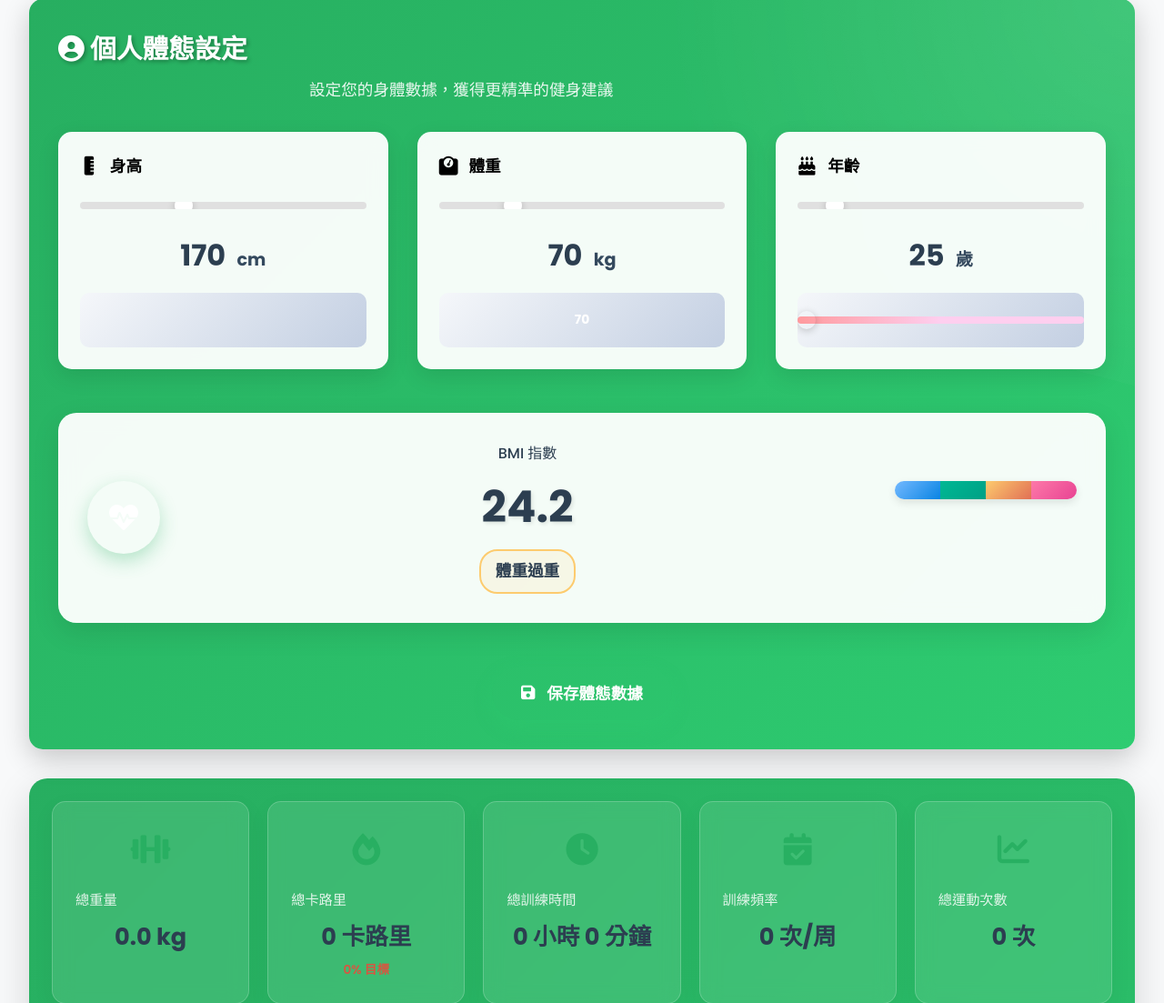
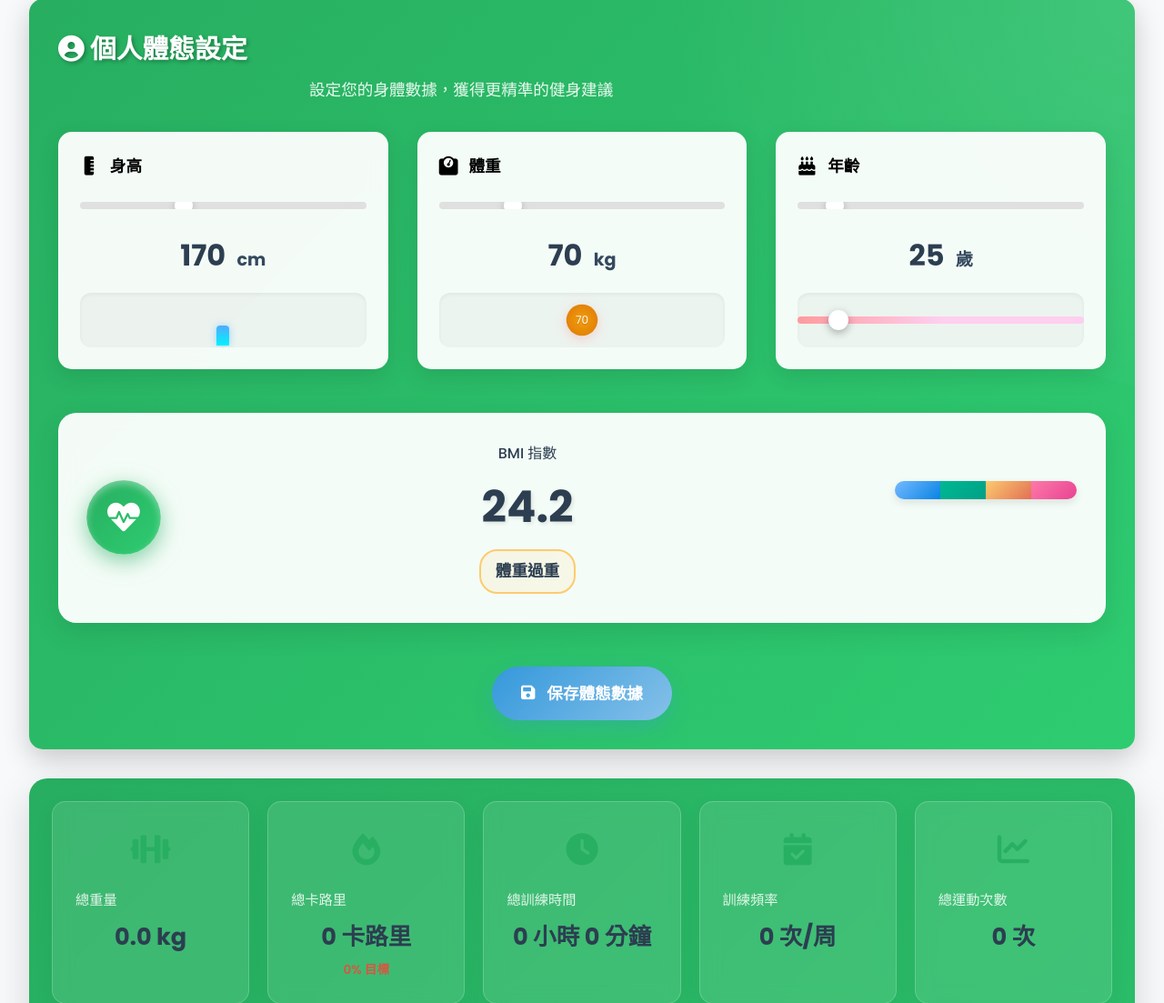
Before and after one commit to git7410kfdy-lab/-ai-fitness-coach, a Flask app: page / in a window 1280 px wide. Shown: the part 1090-2193 px from the top of the page at 91% size. Run offline with Flask 3, Linux system fonts and the light colour scheme; data that the repository does not hold is empty; some libraries are stand-ins or nearby versions.

Commit message:
圖卡修正

```diff
--- a/static/css/index.css
+++ b/static/css/index.css
@@ -2000,29 +2000,60 @@ canvas {
     justify-content: center;
     background: linear-gradient(135deg, #f5f7fa 0%, #c3cfe2 100%);
     border-radius: 10px;
+    background: rgba(0, 0, 0, 0.03);
+    box-shadow: inset 0 2px 4px rgba(0, 0, 0, 0.05); /* 增加凹陷感 */
+    border-radius: 12px;
     position: relative;
     overflow: hidden;
 }
 
 .height-indicator {
-    width: 8px;
-    background: linear-gradient(180deg, var(--primary), var(--secondary));
-    border-radius: 4px;
-    transition: height 0.5s ease;
-    min-height: 20px;
+/* 1. 寬度：確保它像一根柱子，不要只是個點 */
+    width: 14px !important;
+
+    /* 2. 對齊：這是最關鍵的！強制它靠底部對齊 */
+    /* 這樣 JS 的 height: % 才會從下面往上長 */
+    align-self: flex-end;
+
+    /* 3. 外觀：設定顏色與圓角 */
+    background: linear-gradient(180deg, #4facfe 0%, #00f2fe 100%) !important;
+    border-radius: 4px 4px 0 0;
+
+    /* 4. 動畫：讓它長大時有平滑感 */
+    transition: height 0.5s ease-out;
+    box-shadow: 0 0 8px rgba(79, 172, 254, 0.5);
+    border-radius: 4px 4px 0 0;
+
+    /* 5. 補上一點點邊距，讓它不要貼死最底線 */
+    margin-bottom: 2px;
 }
 
 .weight-indicator {
+/* 1. 確保它是個圓球，而不是只有數字 */
     width: 40px;
     height: 40px;
-    background: radial-gradient(circle, var(--primary), var(--secondary));
+    background: radial-gradient(circle, var(--primary), var(--secondary)) !important;
     border-radius: 50%;
-    transition: transform 0.5s ease;
-    display: flex;
+
+    /* 2. 核心修正：確保數字在圓球正中央 */
+    display: flex !important;
     align-items: center;
     justify-content: center;
-    color: var(--white);
-    font-weight: bold;
+
+    /* 3. 動畫與縮放基準 */
+    transition: transform 0.5s cubic-bezier(0.175, 0.885, 0.32, 1.275);
+    transform-origin: center center;
+
+    /* 4. 文字樣式：固定大小，不要跟著球一起變巨大 */
+    background: radial-gradient(circle, #f59e0b, #d97706) !important;
+    color: #ffffff !important;
+    box-shadow: 0 4px 12px rgba(217, 119, 6, 0.3);
+
+    /* 5. 增加陰影，讓這顆球從灰色背景中跳出來 */
+    background: linear-gradient(135deg, #ff9a9e 0%, #fecfef 99%, #fecfef 100%); /* 或者保持你的亮橘 */
+    box-shadow: 0 4px 15px rgba(255, 154, 158, 0.4); /* 加上帶顏色的陰影會更透亮 */
+    font-size: 14px !important;
+    text-shadow: 0 1px 2px rgba(0,0,0,0.2);
 }
 
 .age-indicator {
@@ -2035,15 +2066,27 @@ canvas {
 }
 
 .age-indicator::after {
+/* 核心修正 1：把半透明改成完全不透明的亮白色 */
+    /* 這行能解決你說的「怪怪的」感覺 */
+    background: #FFFFFF !important;
+
+    /* 核心修正 2：加上明顯的陰影，讓它浮出來，有實體感 */
+    box-shadow: 0 3px 10px rgba(0, 0, 0, 0.3) !important;
+
+    /* 核心修正 3：確保它在最前面，不會被紅條壓住 */
+    z-index: 10 !important;
+
+    /* 你原本的定位屬性（保持不動） */
     content: '';
     position: absolute;
-    top: -6px;
-    width: 20px;
-    height: 20px;
-    background: var(--accent);
+    top: 50%;
+    left: var(--age-position, 0%);
+    transform: translate(-50%, -50%);
+    width: 22px; /* 稍微放大一點點，視覺更協調 */
+    height: 22px;
     border-radius: 50%;
-    transition: left 0.5s ease;
-    box-shadow: 0 2px 8px rgba(0, 0, 0, 0.2);
+    transition: left 0.3s ease;
+    cursor: pointer;
 }
 
 /* BMI 顯示卡片 */
@@ -2071,16 +2114,58 @@ canvas {
 }
 
 .bmi-icon {
+    /* 1. 基礎尺寸與形狀 */
     width: 80px;
     height: 80px;
-    background: linear-gradient(135deg, var(--primary), var(--secondary));
     border-radius: 50%;
+
+    /* 2. 背景漸層：營造立體感的核心色彩 */
+    background: linear-gradient(135deg, #27ae60 0%, #2ecc71 100%);
+
+    /* 3. 佈局：確保內部的圖示居中 */
     display: flex;
     align-items: center;
     justify-content: center;
-    color: var(--white);
-    font-size: 2rem;
-    box-shadow: 0 8px 20px rgba(39, 174, 96, 0.3);
+
+    /* 4. 圖示樣式 */
+    color: #ffffff;
+    font-size: 2.2rem;
+
+    /* 5. 初始陰影：外部柔光 + 內部頂部高光 */
+    box-shadow:
+        0 8px 20px rgba(39, 174, 96, 0.3),
+        inset 0 4px 8px rgba(255, 255, 255, 0.4);
+
+    /* 6. 動畫設定 */
+    transition: all 0.3s ease;
+    animation: pulse-heart 2s infinite ease-in-out;
+    transform-origin: center;
+
+    /* 防止縮放時邊緣產生鋸齒 */
+    backface-visibility: hidden;
+}
+
+/* 7. 模擬真實心跳頻率的動畫 (雙跳動邏輯) */
+@keyframes pulse-heart {
+    0% {
+        transform: scale(1);
+        box-shadow: 0 4px 15px rgba(39, 174, 96, 0.3), inset 0 4px 8px rgba(255, 255, 255, 0.4);
+    }
+    15% {
+        transform: scale(1.06); /* 第一下收縮 */
+        box-shadow: 0 6px 20px rgba(39, 174, 96, 0.5), inset 0 4px 8px rgba(255, 255, 255, 0.4);
+    }
+    30% {
+        transform: scale(1.02);
+    }
+    45% {
+        transform: scale(1.1); /* 第二下跳動，幅度稍大 */
+        box-shadow: 0 8px 25px rgba(39, 174, 96, 0.6), inset 0 4px 8px rgba(255, 255, 255, 0.4);
+    }
+    100% {
+        transform: scale(1);
+        box-shadow: 0 4px 15px rgba(39, 174, 96, 0.3), inset 0 4px 8px rgba(255, 255, 255, 0.4);
+    }
 }
 
 .bmi-info {
@@ -2168,7 +2253,7 @@ canvas {
 }
 
 .save-stats-btn {
-    background: linear-gradient(135deg, var(--secondary), #27ae60);
+    background: var(--gradient-blue);
     color: var(--white);
     border: none;
     padding: 1rem 2rem;
@@ -2177,7 +2262,7 @@ canvas {
     font-weight: 600;
     cursor: pointer;
     transition: all 0.3s ease;
-    box-shadow: 0 8px 20px rgba(46, 204, 113, 0.3);
+    box-shadow: 0 8px 20px rgba(52, 152, 219, 0.3);
     display: inline-flex;
     align-items: center;
     gap: 0.8rem;
@@ -2185,8 +2270,8 @@ canvas {
 
 .save-stats-btn:hover {
     transform: translateY(-3px);
-    box-shadow: 0 12px 25px rgba(46, 204, 113, 0.4);
-    background: linear-gradient(135deg, #27ae60, var(--secondary));
+    box-shadow: 0 12px 25px rgba(52, 152, 219, 0.4);
+    background: var(--gradient-blue);
 }
 
 .save-stats-btn:active {
```
